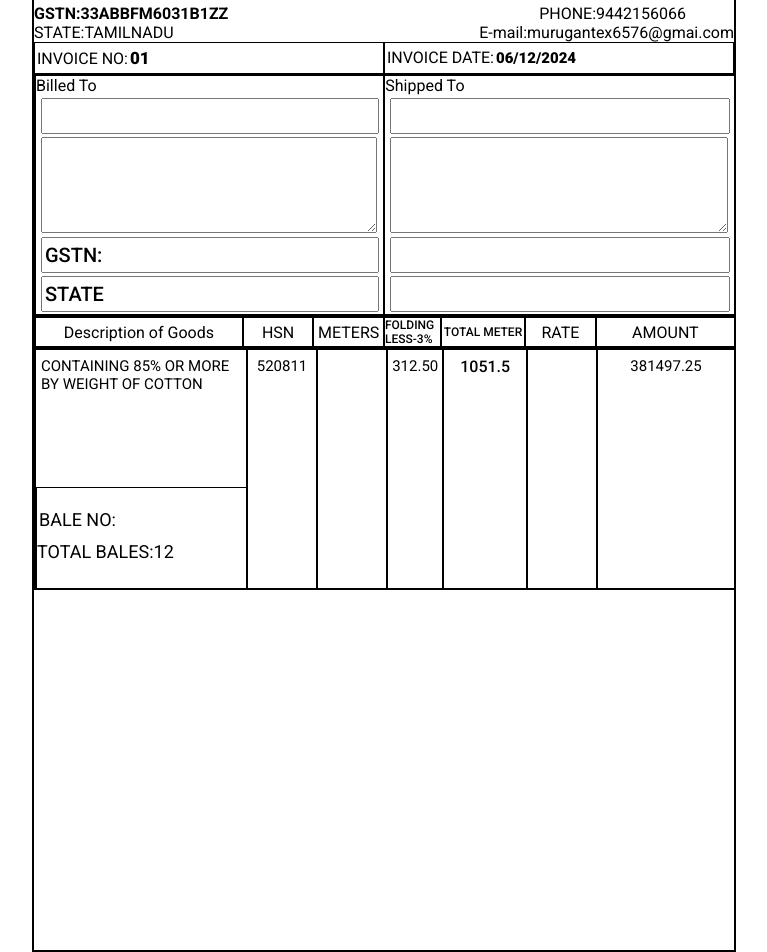
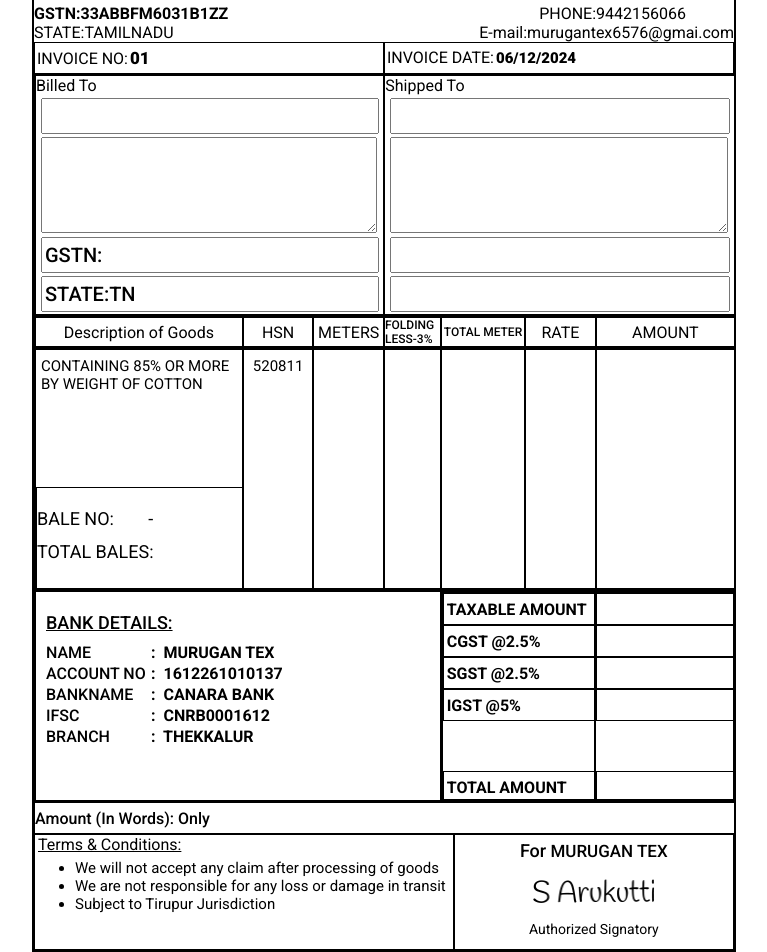
Before and after one commit to A-Deepak1610/MURUGAN_TEX, a website: page index.html in a window 1280 px wide. Shown: the part 133-1085 px from the top of the page, without its empty margins (256-1023 px from the left). Drawn offline with Linux system fonts and the light colour scheme.

Commit message:
completed

```diff
--- a/index.html
+++ b/index.html
@@ -27,7 +27,7 @@
         <div class="billandship"><div class="billto"><p>Billed To</p><input type="text" class="billaddress">
         <textarea type="text" class="addressbill"></textarea>
         <input type="text" class="billgstn" value="GSTN:"><br>
-        <input type="text" class="billstate" value="STATE">
+        <input type="text" class="billstate" id="billstate" value="STATE:TN">
         </div>
         <div class="shipto"><p>Shipped To</p><input type="text" class="billaddress">
             <textarea type="text" class="addressbill"></textarea>
@@ -44,15 +44,70 @@
         </div>
         <div class="data">
             <div class="indescription"><p class="indescriptiontext">CONTAINING 85% OR MORE BY WEIGHT OF COTTON</p>
-            <div class="bale"><input type="text" class="baleno" value="BALE NO:"><p class="totalbale">TOTAL BALES:12</p></div></div>
+            <div class="bale">
+                <div class="baleinput">
+                   <span class="spanblae"> BALE NO:</span>
+                    <input type="text"class='baleno1' id="baleno1"><span class="hifen">-</span><input type="text" class="baleno2" id="baleno2">
+                </div>
+                <p class="totalbale">TOTAL BALES:<span id="totalbales"></span></p></div></div>
             <div class="inhsn">520811</div>
-            <div class="inmeters"><input type="text" class="inputmeters"></div>
-            <div class="infolding">312.50</div>
-            <div class="intotalmeters">1051.5</div>
-            <div class="inrate"><input type="text" class="inputrate"></div>
-            <div class="inamount">381497.25</div>
+            <div class="inmeters"><input type="text" class="inputmeters" id="inputmeters"></div>
+            <div class="infolding" id="infolding"></div>
+            <div class="intotalmeters" id="intotalmeters"></div>
+            <div class="inrate"><input type="text" class="inputrate" id="inputrate"></div>
+            <div class="inamount" id="inamount"></div>
+        </div>
+        <div class="taxdetails">
+            <div class="bankdetails">
+                <p class="bankdetail"><u>BANK DETAILS:</u></p>
+                <div class="bname"><p class="name">NAME</p><p ><pre class="aa">:  MURUGAN TEX</pre></p></div>
+               <div class="bacno"> <p class="acno">ACCOUNT NO</p> <p><pre class="aa">:  1612261010137</pre></p></div>
+               <div class="bbankname"> <p class="bankname">BANKNAME</p><p><pre class="aa">:  CANARA BANK</pre></p></div>
+                <div class="bifsc"><p class="ifsc">IFSC</p><p><pre class="aa">:  CNRB0001612</pre></p></div>
+                <div class="bbranch"><p class="branch">BRANCH</p><p><pre class="aa">:  THEKKALUR</pre></p></div>
+            </div>
+            <div class="taxes">
+                <div class="taxname">
+                    <div class="taxableamt">
+                    <p>TAXABLE AMOUNT</p>
+                </div>
+                <div class="cgst">
+                    <p> CGST @2.5%</p>
+                </div>
+                <div class="sgst">
+                    <p> SGST @2.5%</p>
+                </div>
+                <div class="igst">
+                    <p> IGST @5%</p>
+                </div>
+                <div class="totamt">
+                    <p>TOTAL AMOUNT</p>
+                </div>
+                </div>
+                <div class="taxamt">
+                    <div class="taxableamtno" id="taxableamtno"></div>
+                    <div class="cgstno" id="cgstno"></div>
+                    <div class="sgstno" id="sgstno"></div>
+                    <div class="igstno" id="igstno"></div>
+                    <div class="totalamt" id="totalamt"></div>
+                </div>
+            </div>
+        </div>
+        <div class="amtinwordrs">Amount (in words):<span id="amtwords"></span> <pre> only</pre></div>
+        <div class="bottom">
+            <div class="terms"><p class="term"><u>Terms & Conditions:</u></p>
+            <ul>
+                <li>We will not accept any claim after processing of goods</li>
+                <li>We are not responsible for any loss or damage in transit</li>
+                <li>Subject to Tirupur Jurisdiction</li>
+            </ul></div>
+            <div class="sign">
+                <p class="formurugan"><span class="for">For</span> MURUGAN TEX</p>
+                <div class="imgs">
+                <img src="signature.png" class="signature" alt=""></div>
+                <p class="authsign">Authorized Signatory</p>
+            </div>
         </div>
     </div>
-</div>
 </body>
 </html>
--- a/main.js
+++ b/main.js
@@ -0,0 +1,132 @@
+this.window.addEventListener("keydown", (event) => {
+  if (event.ctrlKey&&event.key == "Enter") {
+    calculate();
+    hifen()
+
+  }
+});
+function calculate(){
+    var inputmeters=document.getElementById("inputmeters").value
+    var inputrate=document.getElementById("inputrate").value
+    if(inputmeters==""){
+        alert("Please enter meter")
+    }
+    else if(inputrate==""){
+        alert("Please enter rate")
+    }
+    else{
+    var infolding=document.getElementById("infolding")
+    var intotalmeters=document.getElementById("intotalmeters")
+    var inamount=document.getElementById("inamount")
+    var taxableamtno=document.getElementById("taxableamtno")
+    var cgstno=document.getElementById("cgstno")
+    var sgstno=document.getElementById("sgstno")
+    var igstno=document.getElementById("igstno")
+    var totalamt=document.getElementById("totalamt")
+    var amtwords=document.getElementById("amtwords")
+    var baleno1=document.getElementById("baleno1").value
+    var baleno2=document.getElementById("baleno2").value
+    var totalbales=document.getElementById("totalbales")
+    var billstate=document.getElementById("billstate").value
+    let foldingless=(inputmeters*3)/100
+    foldingless=foldingless.toFixed(2)
+    infolding.textContent=foldingless
+    let totalmeter=inputmeters-foldingless
+    intotalmeters.textContent=totalmeter
+    let amount=inputrate*totalmeter
+    inamount.textContent=amount
+    taxableamtno.textContent=amount
+    let cgst=0
+    let sgst=0
+    let igst=0
+    let totalbale=baleno2-baleno1
+    console.log(totalbale)
+    if(totalbale==0){
+        alert("PLease enter bale numbers")
+    }
+    else{
+        totalbales.textContent=totalbale+1
+    }
+    if(billstate=='STATE:TN'){
+    cgst=(amount*2.5)/100
+    cgst=cgst.toFixed(2)
+    sgst=(amount*2.5)/100
+    sgst=sgst.toFixed(2)
+    cgstno.textContent=cgst
+    sgstno.textContent=sgst
+    amount=Number(amount)
+    cgst=Number(cgst)
+    sgst=Number(sgst)
+    igstno.textContent='-'
+    }
+    else{
+        igst=(amount*2.5)/100
+        igst=igst.toFixed(2)
+        igstno.textContent=igst
+        cgstno.textContent='-'
+        sgstno.textContent='-'
+    }
+    let grandtotal=amount+cgst+sgst
+    grandtotal=Math.round(grandtotal)
+    totalamt.textContent=grandtotal
+     var finalwords=numberToWordsIndian(grandtotal)
+     amtwords.textContent=finalwords
+    }
+}
+function numberToWordsIndian(num) {
+    if (num === 0) return "zero";
+    const units = [
+      "", "one", "two", "three", "four", "five", "six", "seven", "eight", "nine"
+    ];
+    const teens = [
+      "ten", "eleven", "twelve", "thirteen", "fourteen", "fifteen",
+      "sixteen", "seventeen", "eighteen", "nineteen"
+    ];
+    const tens = [
+      "", "", "twenty", "thirty", "forty", "fifty",
+      "sixty", "seventy", "eighty", "ninety"
+    ];
+    const places = [
+      "", "thousand", "lakh", "crore"
+    ];
+    function getBelowThousand(n) {
+      let result = "";
+      if (n > 99) {
+        result += units[Math.floor(n / 100)] + " hundred ";
+        n %= 100;
+      }
+      if (n > 19) {
+        result += tens[Math.floor(n / 10)] + " ";
+        n %= 10;
+      }
+      if (n > 0) {
+        result += n < 10 ? units[n] : teens[n - 10];
+      }
+      return result.trim();
+    }
+    const parts = [];
+    let unitIndex = 0;
+    while (num > 0) {
+      let chunk;
+      if (unitIndex === 0) {
+        chunk = num % 1000;
+        num = Math.floor(num / 1000);
+      } else {
+        chunk = num % 100;
+        num = Math.floor(num / 100);
+      }
+      if (chunk > 0) {
+        parts.unshift(getBelowThousand(chunk) + (places[unitIndex] ? " " + places[unitIndex] : ""));
+      }
+      unitIndex++;
+    }
+    return parts.join(" ").trim();
+  }
+  function hifen(){
+    var baleno1=document.getElementById("baleno1")
+    var baleno2=document.getElementById("baleno2")
+    if(baleno1.value.length==2){
+        baleno1.style.width="2ch"
+        baleno2.style.width="2ch"
+    }
+  }
--- /dev/null
+++ b/package.json
@@ -0,0 +1,5 @@
+{
+  "dependencies": {
+    "number-to-words": "^1.2.4"
+  }
+}
--- a/style.css
+++ b/style.css
@@ -218,17 +218,7 @@
     font-size: 15px;
     margin-left: 5px;
 }
-.bale{
-    width: 100%;
-    height: 100px;
-    border: 1px solid black;
-    margin-top:94px;
-}
-.baleno{
-    margin-top: 20px;
-    font-size: 18px;
-    border: none;
-}
+
 .totalbale{
     margin-top: 10px;
     font-size: 18px;
@@ -298,3 +288,169 @@
     font-weight: 450;
     text-align: center;
 }
+.taxdetails{
+    display: flex;
+    width: 100%;
+    border: 1px solid black;
+    height: 210px;
+}
+.bankdetails{
+    width: 58%;
+    border: 1px solid black;
+}
+.bankdetail{
+    margin-left: 10px;
+    margin-top: 20px;
+    font-size: 18px;
+    font-weight: 500;
+}
+.taxes{
+    width: 42%;
+    border: 1px solid black;
+    display: flex;
+}
+.name,.acno,.bankname,.ifsc,.branch{
+    width: 105px;
+    font-weight: 500;
+    margin-left: 10px;
+}
+.bbranch,.bifsc,.bbankname,.bacno,.bacno,.bname{
+    display: flex;
+    margin-top: 2px;
+}
+.aa{
+    font-size: 16px;
+    font-weight: 550;
+}
+.bname{
+    margin-top: 10px;
+}
+.taxname{
+    width: 53%;
+    border: 1px solid black;
+}
+.taxamt{
+    width: 48%;
+    border: 1px solid black;
+}
+.taxableamt,.igst,.cgst,.sgst{
+    width: 100%;
+    border: 1px solid black;
+    height: 30px;
+    max-width: 98%;
+    display: flex;
+    align-items: center;
+    padding-left: 3px;
+    font-weight: 600;
+}
+.totamt{
+    margin-top:50px;
+    width: 100%;
+    border: 1px solid black;
+    display: flex;
+    align-items: center;
+    padding-left: 3px;
+    max-width: 98%;
+    height: 30px;
+    font-weight: 700;
+}
+.taxableamtno,.igstno,.cgstno,.sgstno{
+    width: 100%;
+    border: 1px solid black;
+    height: 30px;
+    max-width: 98%;
+    display: flex;
+    align-items: center;
+    padding-left: 3px;
+}
+.amtinwordrs{
+    text-transform: capitalize;
+}
+.totalamt{
+    margin-top:50px;
+    width: 100%;
+    border: 1px solid black;
+    display: flex;
+    align-items: center;
+    padding-left: 3px;
+    max-width: 98%;
+    height: 30px;
+    font-weight: 700;
+}
+.amtinwordrs{
+    width: 100%;
+    height: 30px;
+    border: 1px solid black;
+    display: flex;
+    align-items: center;
+    font-weight:500;
+}
+.bottom{
+    display: flex;
+    width: 100%;
+    height: 116px;
+}
+.terms{
+    width: 60%;
+    border: 1px solid black;
+}
+.term{
+    margin-left: 3px;
+}
+.sign{
+    width: 40%;
+    border: 1px solid black;
+}
+ul{
+    margin-top: 5px;
+}
+li{
+    font-size: 15px;
+}
+.formurugan{
+    font-weight: 500;
+    text-align: center;
+    margin-top: 5px;
+    font-size: 17px;
+}
+.for{
+    font-size: 18px;
+}
+.authsign{
+    font-size:14px;
+    /* margin-top: 10px; */
+    text-align: center;
+}
+.imgs{
+    margin-top: 10px;
+    width: 100%;
+    display: flex;
+    justify-content: center;
+}
+.signature{
+    width: 200px;
+    height: 50px;
+}
+.infolding,.intotalmeters,.inamount,.taxableamtno,.cgstno,.sgstno,.igstno,.totalamt,.amtwords{
+    display: flex;
+    justify-content: center;
+}
+.bale{
+    width: 100%;
+    height: 100px;
+    border: 1px solid black;
+    margin-top:94px;
+}
+.baleinput{
+    display: flex;
+    margin-top: 20px;
+    font-size: 18px;
+}
+.spanblae{
+    font-size: 18px;
+}
+.baleno1,.baleno2{
+    border: none;
+    width:3ch;
+    font-size: 18px;
+}
```
Also changed, not shown: signature.png (added), 1 other file.
